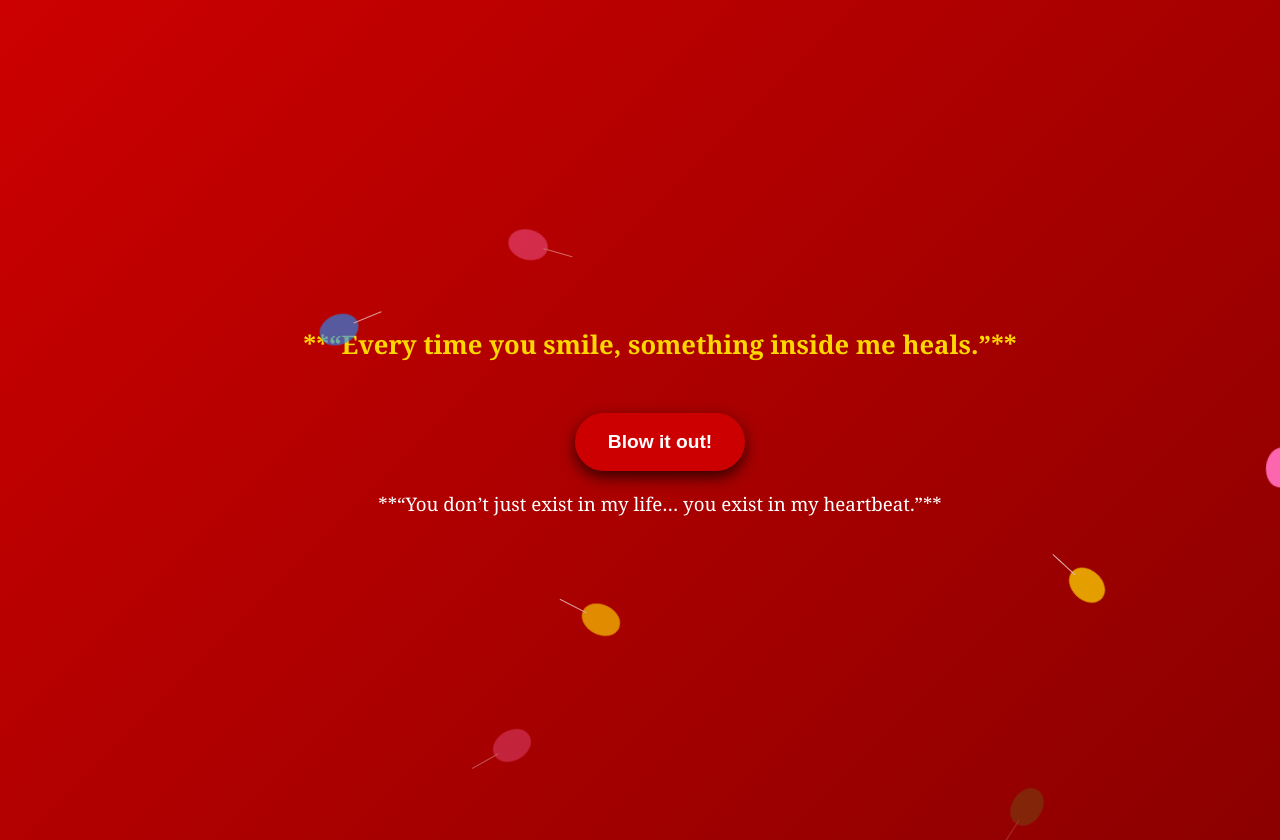
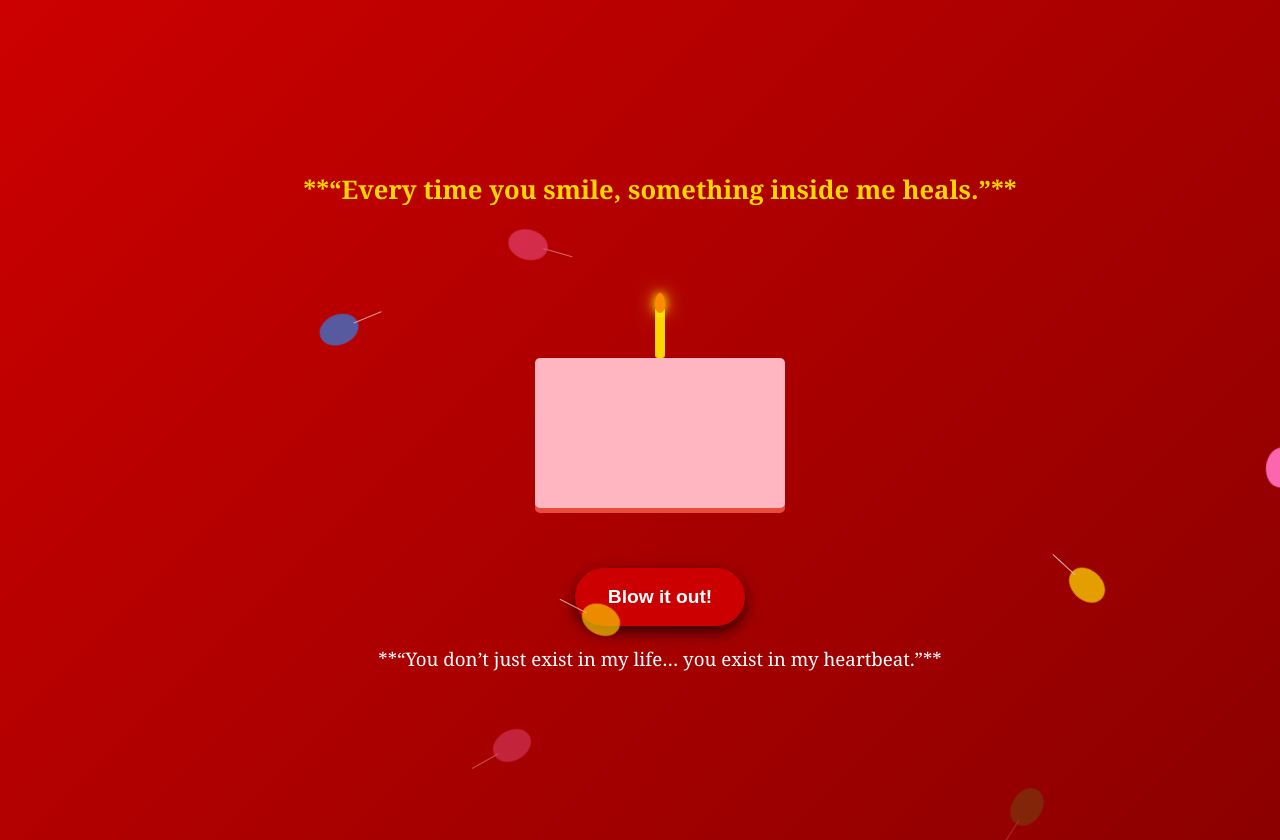
Before and after one commit to Vabna7/Vabna, a plain HTML site: page index.html in a window 1280 px wide. Both pictures are taken after a click on the button "Click here!". Shown: the top 840 px of the page. Drawn offline with Linux system fonts and the light colour scheme.

Commit message:
style.css
Added styles for cake container, cake, candle, and flame elements with comments in Bengali.

```diff
--- a/style.css
+++ b/style.css
@@ -143,17 +143,106 @@ h2 {
     color: #FFD700;
 }
 
-.cake {
-    background: #FFB6C1;
-    box-shadow: 0 5px 0 #E74C3C; /* গাড় লাল বেস */
+/* কেক কন্টেইনার - কেককে পজিশন করতে এটি আবশ্যক */
+
+.cake-container {
+
+    position: relative;
+
+    width: 300px;
+
+    height: 250px;
+
+    margin: 30px auto;
+
 }
 
-.candle {
-    background: #FFD700;
+
+
+/* কেকের মূল বডি */
+
+.cake {
+
+    width: 250px;
+
+    height: 150px;
+
+    background: #FFB6C1; /* হালকা গোলাপি ফ্রস্টিং */
+
+    border-radius: 5px;
+
+    position: absolute;
+
+    bottom: 0;
+
+    left: 25px;
+
+    box-shadow: 0 5px 0 #E74C3C; /* গাড় লাল বেস */
+
 }
 
+
+
+/* মোমবাতি */
+
+.candle {
+
+    position: absolute;
+
+    bottom: 150px; /* কেকের উপরে পজিশন */
+
+    left: 50%;
+
+    margin-left: -5px;
+
+    width: 10px;
+
+    height: 50px;
+
+    background: #FFD700; /* সোনালী মোমবাতি */
+
+    border-radius: 3px;
+
+    z-index: 10;
+
+}
+
+
+
+/* মোমবাতির শিখা */
+
 .flame {
+
+    width: 10px;
+
+    height: 20px;
+
+    background: #FF8C00;
+
+    border-radius: 50% 50% 50% 50% / 60% 60% 40% 40%;
+
+    position: absolute;
+
+    top: -15px;
+
+    left: 0;
+
     box-shadow: 0 0 10px yellow, 0 0 20px #FFD700;
+
+    animation: flicker 0.5s infinite alternate;
+
+}
+
+
+
+.flame.out {
+
+    opacity: 0;
+
+    box-shadow: none;
+
+    transition: opacity 0.5s;
+
 }
 
 #blowButton {
```
